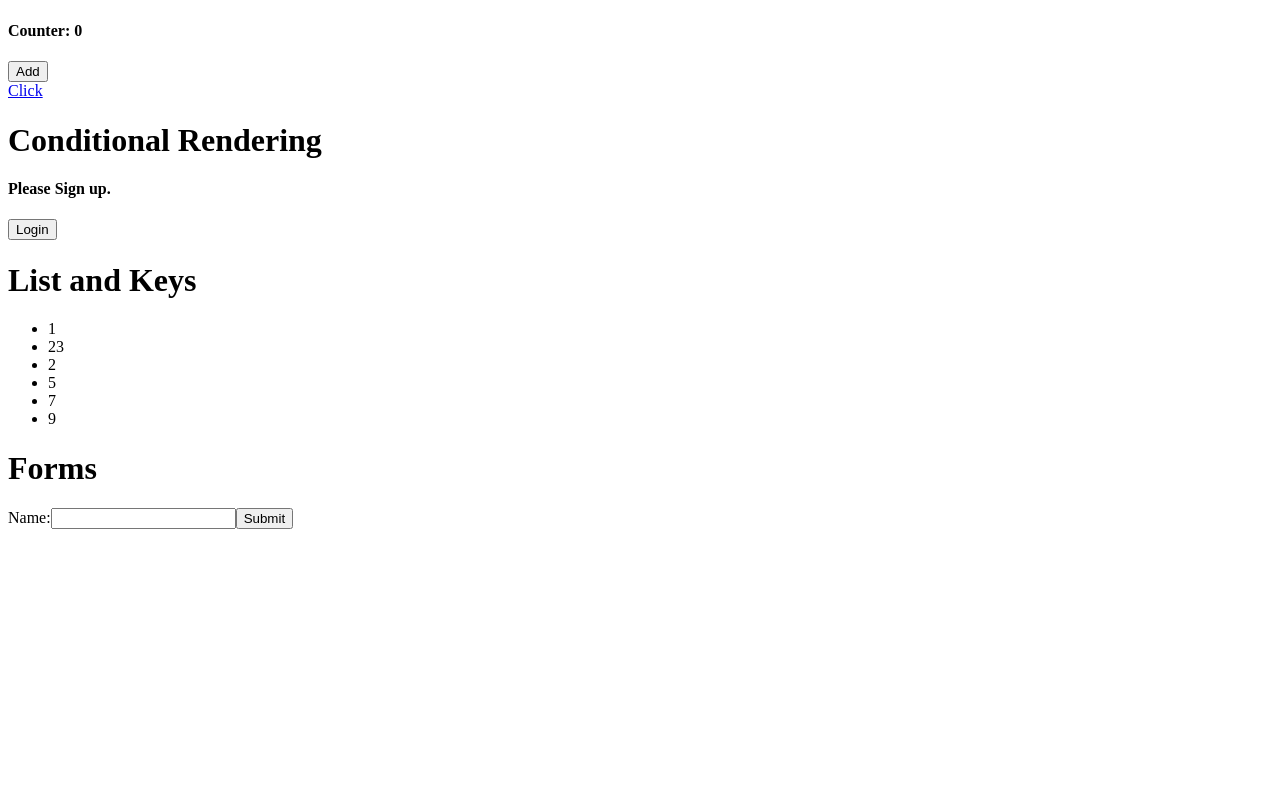
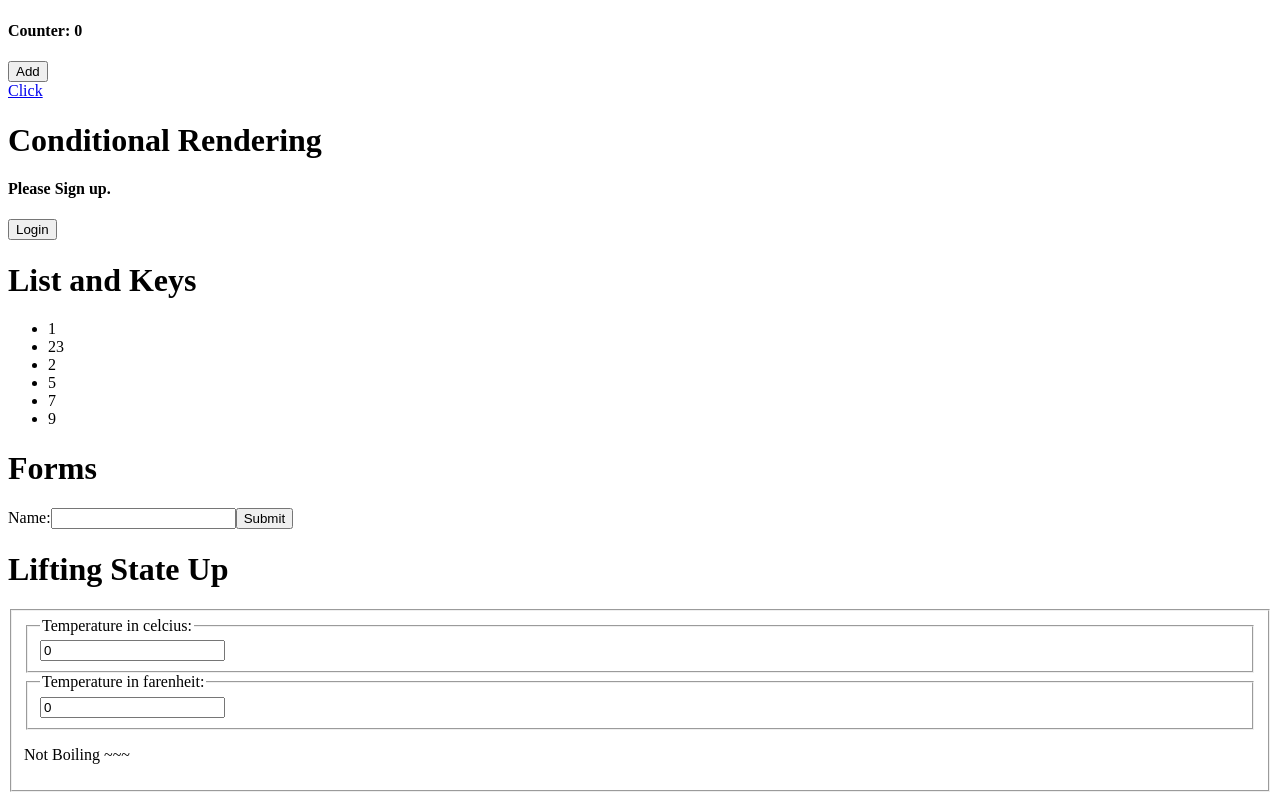
Before and after one commit to prabangkoro/my-react-app, a React (Create React App) app: page / in a window 1280 px wide. Shown: the part 498-1298 px from the top of the page. Before the commit the page ends 1035 px from the top, so only its background shows below. Built offline with nearby package versions, Linux system fonts and the light colour scheme.

Commit message:
lifting state

```diff
--- a/src/App.js
+++ b/src/App.js
@@ -5,6 +5,7 @@ import ActionClick from './components/ActionClick'
 import LoginControl from './components/LoginControl'
 import ListAndKeys from './components/ListAndKeys'
 import Forms from './components/Forms'
+import LiftingState from './components/LiftingState'
 
 function formatUser ({ firstName, lastName }) {
   return `${firstName} ${lastName}`;
@@ -52,6 +53,10 @@ export default function App () {
         <h1>Forms</h1>
         <Forms />
       </div>
+      <div>
+        <h1>Lifting State Up</h1>
+        <LiftingState />
+      </div>
     </div>
   );
 }
--- /dev/null
+++ b/src/components/LiftingState.js
@@ -0,0 +1,6 @@
+import React from 'react';
+import Calculator from './calculator/Calculator';
+
+export default function () {
+  return <Calculator />;
+};
--- /dev/null
+++ b/src/components/calculator/Calculator.js
@@ -0,0 +1,35 @@
+import React from 'react';
+import TemperatureInput from './TemperatureInput';
+
+function BoilingVerdict (props) {
+  const celcius = props.celcius;
+  if (celcius >= 100) {
+    return <p>Boiling!</p>;
+  } else {
+    return <p>Not Boiling ~~~</p>;
+  }
+}
+
+class Calculator extends React.Component {
+  constructor (props) {
+    super(props);
+    this.state = {
+      temperature: 0
+    }
+  }
+
+  render () {
+    const temperature = this.state.temperature;
+    return (
+      <fieldset>
+        <TemperatureInput scale="c" />
+        <TemperatureInput scale="f" />
+        <BoilingVerdict
+          celcius={parseFloat(temperature)}
+        />
+      </fieldset>
+    );
+  }
+}
+
+export default Calculator;
--- /dev/null
+++ b/src/components/calculator/TemperatureInput.js
@@ -0,0 +1,40 @@
+import React from 'react';
+
+const scaleName = {
+  c: 'celcius',
+  f: 'farenheit'
+}
+
+class TemperatureInput extends React.Component {
+  constructor (props) {
+    super(props);
+    this.state = {
+      temperature: 0
+    }
+  }
+
+  handleChange = (e) => {
+    this.setState({
+      temperature: e.target.value
+    });
+  }
+
+  render () {
+    const temperature = this.state.temperature;
+    const scale = this.props.scale;
+
+    return (
+      <fieldset>
+        <legend>
+          Temperature in {scaleName[scale]}:
+        </legend>
+        <input
+          value={temperature}
+          onChange={this.handleChange}
+        ></input>
+      </fieldset>
+    );
+  }
+}
+
+export default TemperatureInput;
```
